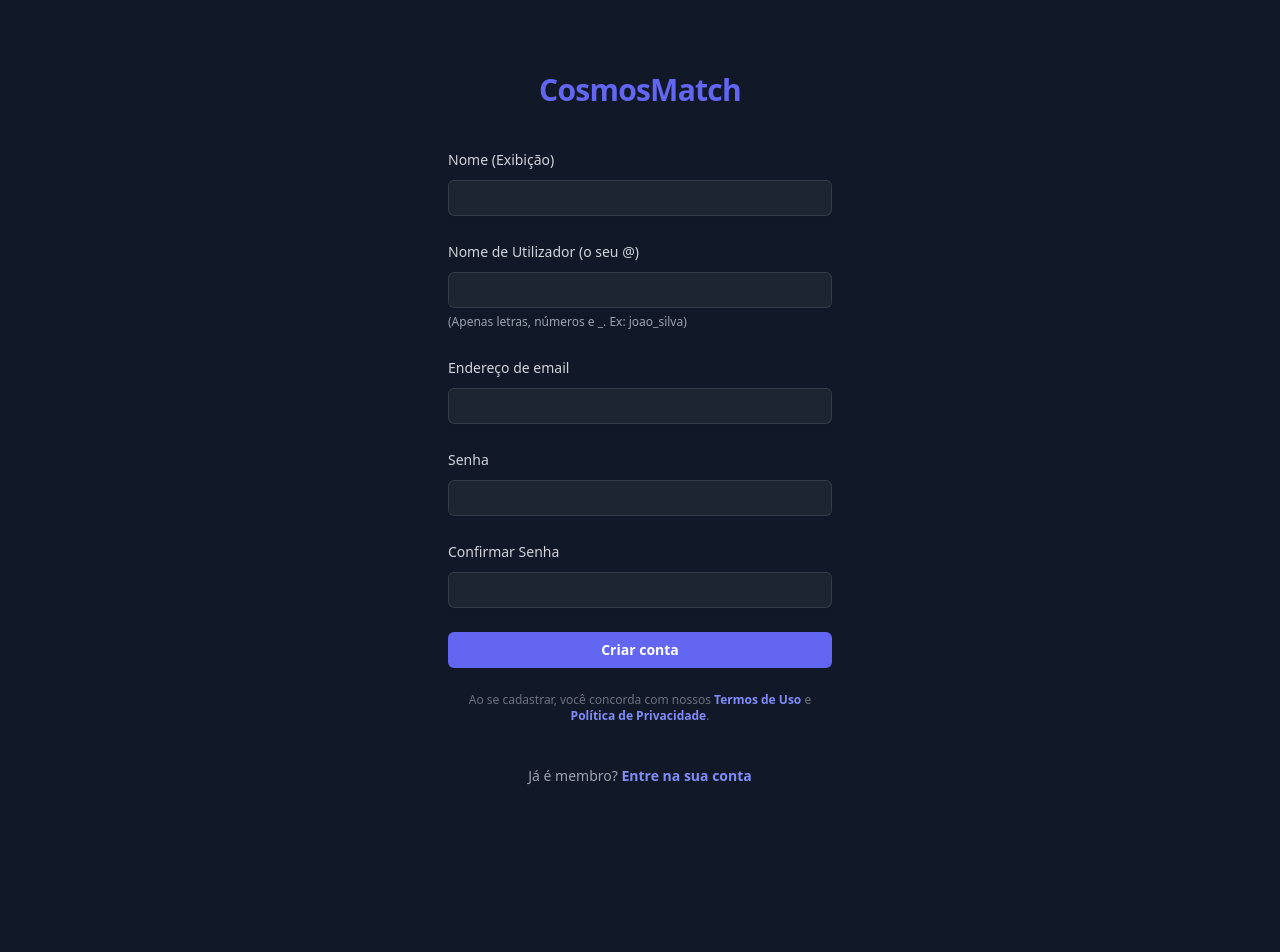
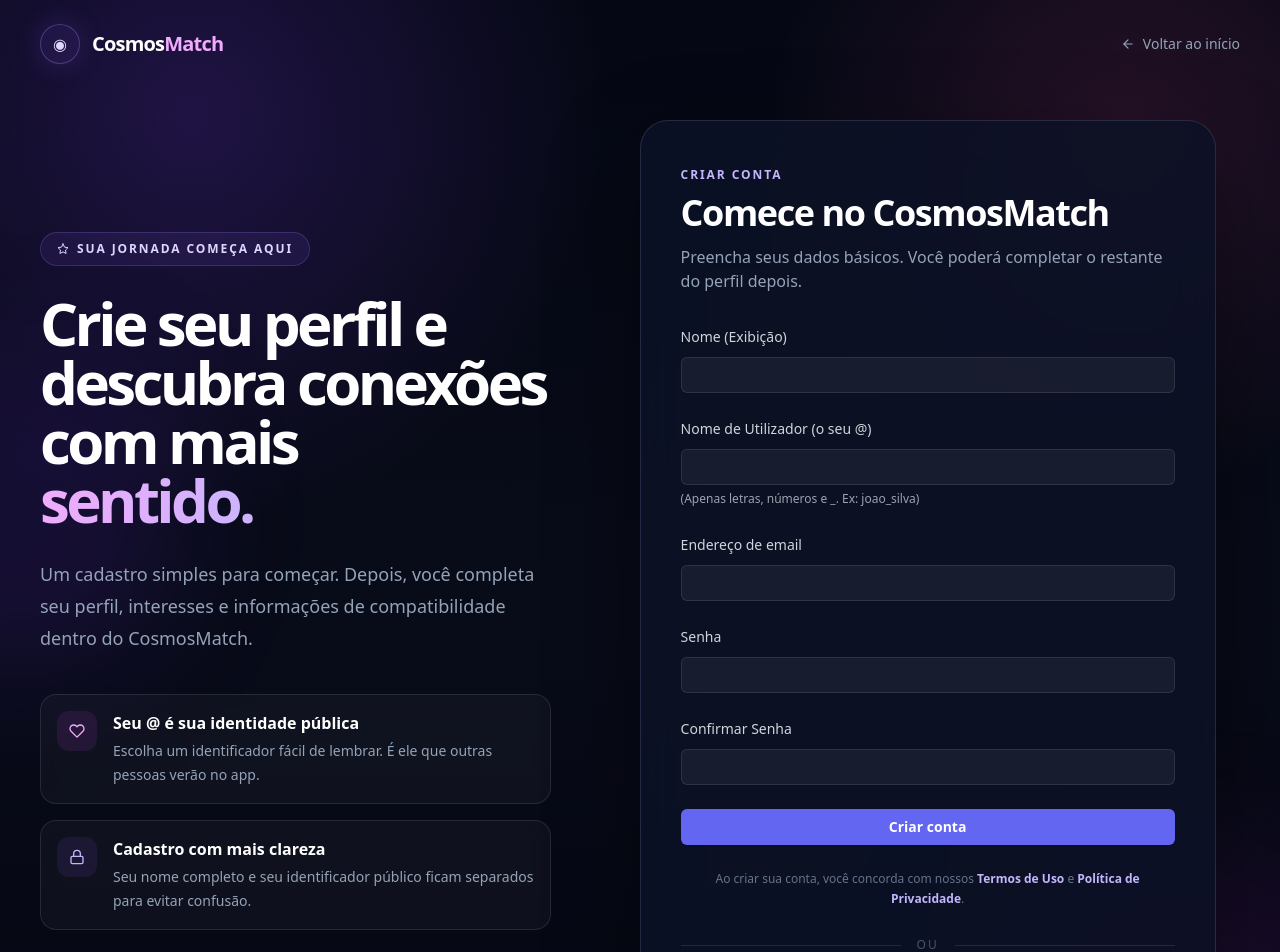
Before and after one commit to marketingportalsuprimentos-sketch/cosmosmatch-frontend, a React app: page /register in a window 1280 px wide. Shown: the top 952 px of the page. Before the commit the page ends 836 px from the top, so only its background shows below. Built offline with nearby package versions, Linux system fonts and the light colour scheme; no server answers; the HTML template or start-up script is replaced by a standard one.

Commit message:
feat: redesign CosmosMatch registration page

```diff
--- a/src/pages/RegisterPage.tsx
+++ b/src/pages/RegisterPage.tsx
@@ -1,45 +1,128 @@
-// src/pages/RegisterPage.tsx
+import { Link } from 'react-router-dom';
+import { FiArrowLeft, FiHeart, FiLock, FiStar } from 'react-icons/fi';
 import { RegisterForm } from '../features/auth/components/RegisterForm';
-import { Link } from 'react-router-dom';
 
 export function RegisterPage() {
   return (
-    <div className="flex min-h-screen flex-1 flex-col justify-center bg-gray-900 px-6 py-12 lg:px-8">
+    <div className="relative min-h-screen overflow-hidden bg-[#050814] text-white">
+      <div className="pointer-events-none absolute inset-0 bg-[radial-gradient(circle_at_15%_10%,rgba(124,58,237,0.22),transparent_28%),radial-gradient(circle_at_88%_12%,rgba(236,72,153,0.14),transparent_24%),linear-gradient(180deg,#050814_0%,#080b18_55%,#050713_100%)]" />
+      <div className="pointer-events-none absolute left-[-140px] top-[32%] h-80 w-80 rounded-full bg-violet-700/15 blur-3xl" />
+      <div className="pointer-events-none absolute bottom-[-120px] right-[-100px] h-96 w-96 rounded-full bg-fuchsia-600/10 blur-3xl" />
 
-      {/* 1. Título "CosmosMatch" */}
-      <div className="sm:mx-auto sm:w-full sm:max-w-sm">
-        <h2 className="mt-6 text-center text-3xl font-bold leading-9 tracking-tight text-indigo-500">
-          CosmosMatch
-        </h2>
+      <header className="relative z-10 mx-auto flex w-full max-w-7xl items-center justify-between px-6 py-6 lg:px-10">
+        <Link
+          to="/"
+          className="group inline-flex items-center gap-3 text-white no-underline"
+          aria-label="Voltar para o CosmosMatch"
+        >
+          <span className="grid h-10 w-10 place-items-center rounded-full border border-violet-400/30 bg-violet-500/10 text-violet-200 shadow-[0_0_28px_rgba(139,92,246,0.2)]">
+            ◉
+          </span>
+          <span className="text-xl font-extrabold tracking-[-0.04em]">
+            Cosmos<span className="text-fuchsia-300">Match</span>
+          </span>
+        </Link>
+
+        <Link
+          to="/"
+          className="inline-flex items-center gap-2 text-sm font-medium text-slate-400 transition hover:text-white"
+        >
+          <FiArrowLeft />
+          Voltar ao início
+        </Link>
+      </header>
+
+      <main className="relative z-10 mx-auto grid w-full max-w-7xl grid-cols-1 gap-10 px-6 pb-12 pt-4 lg:grid-cols-[0.9fr_1.1fr] lg:items-center lg:gap-16 lg:px-10 lg:pb-16 lg:pt-8">
+        <section className="hidden lg:block">
+          <span className="inline-flex items-center gap-2 rounded-full border border-violet-400/20 bg-violet-500/10 px-4 py-2 text-xs font-bold uppercase tracking-[0.16em] text-violet-200">
+            <FiStar />
+            Sua jornada começa aqui
+          </span>
+
+          <h1 className="mt-7 max-w-xl text-6xl font-black leading-[0.98] tracking-[-0.06em]">
+            Crie seu perfil e descubra conexões com mais
+            <span className="block bg-gradient-to-r from-fuchsia-300 via-violet-300 to-cyan-300 bg-clip-text text-transparent">
+              sentido.
+            </span>
+          </h1>
+
+          <p className="mt-7 max-w-xl text-lg leading-8 text-slate-400">
+            Um cadastro simples para começar. Depois, você completa seu perfil,
+            interesses e informações de compatibilidade dentro do CosmosMatch.
+          </p>
+
+          <div className="mt-10 grid max-w-xl gap-4">
+            <div className="flex items-start gap-4 rounded-2xl border border-white/10 bg-white/[0.035] p-4 backdrop-blur">
+              <span className="grid h-10 w-10 shrink-0 place-items-center rounded-xl bg-fuchsia-500/10 text-fuchsia-300">
+                <FiHeart />
+              </span>
+              <div>
+                <h2 className="font-bold text-white">Seu @ é sua identidade pública</h2>
+                <p className="mt-1 text-sm leading-6 text-slate-400">
+                  Escolha um identificador fácil de lembrar. É ele que outras pessoas verão no app.
+                </p>
+              </div>
             </div>
 
-      {/* 2. Formulário de Registo */}
-      <div className="mt-10 sm:mx-auto sm:w-full sm:max-w-sm">
+            <div className="flex items-start gap-4 rounded-2xl border border-white/10 bg-white/[0.035] p-4 backdrop-blur">
+              <span className="grid h-10 w-10 shrink-0 place-items-center rounded-xl bg-violet-500/10 text-violet-300">
+                <FiLock />
+              </span>
+              <div>
+                <h2 className="font-bold text-white">Cadastro com mais clareza</h2>
+                <p className="mt-1 text-sm leading-6 text-slate-400">
+                  Seu nome completo e seu identificador público ficam separados para evitar confusão.
+                </p>
+              </div>
+            </div>
+          </div>
+        </section>
+
+        <section className="mx-auto w-full max-w-xl">
+          <div className="rounded-[28px] border border-violet-300/15 bg-[#0c1226]/85 p-6 shadow-[0_30px_90px_rgba(0,0,0,0.4)] backdrop-blur-xl sm:p-8 lg:p-10">
+            <div className="mb-8">
+              <span className="text-xs font-extrabold uppercase tracking-[0.16em] text-violet-300">
+                Criar conta
+              </span>
+              <h2 className="mt-2 text-3xl font-black tracking-[-0.04em] text-white sm:text-4xl">
+                Comece no CosmosMatch
+              </h2>
+              <p className="mt-3 text-sm leading-6 text-slate-400 sm:text-base">
+                Preencha seus dados básicos. Você poderá completar o restante do perfil depois.
+              </p>
+            </div>
+
             <RegisterForm />
 
-        {/* AVISO LEGAL (Adicionado de volta) */}
-        <p className="mt-6 text-center text-xs text-gray-500">
-          Ao se cadastrar, você concorda com nossos{' '}
-          <Link to="/terms" className="font-semibold text-indigo-400 hover:text-indigo-300">
+            <p className="mt-6 text-center text-xs leading-5 text-slate-500">
+              Ao criar sua conta, você concorda com nossos{' '}
+              <Link to="/terms" className="font-semibold text-violet-300 hover:text-violet-200">
                 Termos de Uso
-          </Link>
-          {' '}e{' '}
-          <Link to="/privacy" className="font-semibold text-indigo-400 hover:text-indigo-300">
+              </Link>{' '}
+              e{' '}
+              <Link to="/privacy" className="font-semibold text-violet-300 hover:text-violet-200">
                 Política de Privacidade
               </Link>.
             </p>
 
-        {/* 3. Link para "Entrar" */}
-        <p className="mt-10 text-center text-sm text-gray-400">
-          Já é membro?{' '}
+            <div className="my-7 flex items-center gap-4">
+              <div className="h-px flex-1 bg-white/10" />
+              <span className="text-xs uppercase tracking-[0.16em] text-slate-600">ou</span>
+              <div className="h-px flex-1 bg-white/10" />
+            </div>
+
+            <p className="text-center text-sm text-slate-400">
+              Já tem uma conta?{' '}
               <Link
                 to="/login"
-            className="font-semibold leading-6 text-indigo-400 hover:text-indigo-300"
+                className="font-bold text-violet-300 transition hover:text-violet-200"
               >
-            Entre na sua conta
+                Entrar no CosmosMatch
               </Link>
             </p>
           </div>
+        </section>
+      </main>
     </div>
   );
 }
```
Lines whose indentation alone changed are shown as unchanged.
